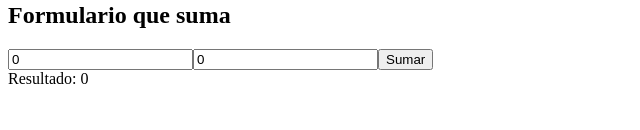
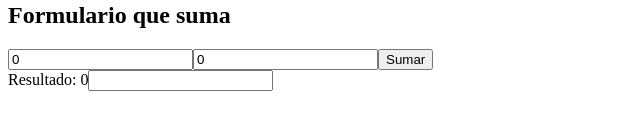
Before and after one commit to DevJuanPablo/react-desde-cero, a React (Vite) app in the folder react-2025/mi-segunda-app/: page / in a window 1280 px wide. Shown: the part 478-608 px from the top of the page, without its empty margins (0-640 px from the left). Built offline with nearby package versions, Linux system fonts and the light colour scheme.

Commit message:
se utiliza o añade otro estado q replica lo q se escribe en el input text

```diff
--- a/react-2025/mi-segunda-app/src/components/Calculadora.jsx
+++ b/react-2025/mi-segunda-app/src/components/Calculadora.jsx
@@ -7,6 +7,8 @@ const Calculadora = ({nombre}) => {
     numero1: 0,
     numero2: 0
   })
+
+  const [texto, setTexto] = useState('')
 
   const setNumber = (e) => {
     setState({
@@ -36,6 +38,9 @@ const Calculadora = ({nombre}) => {
         <input type="submit" name="enviar" value="Sumar" />
       </form>
       <span>Resultado: {Number(state.numero1) + Number(state.numero2)}</span>
+      <input type="text" onChange={(e) => setTexto(e.target.value)} />
+      <span>{texto}</span>
+
     </>
   )
 }
```
